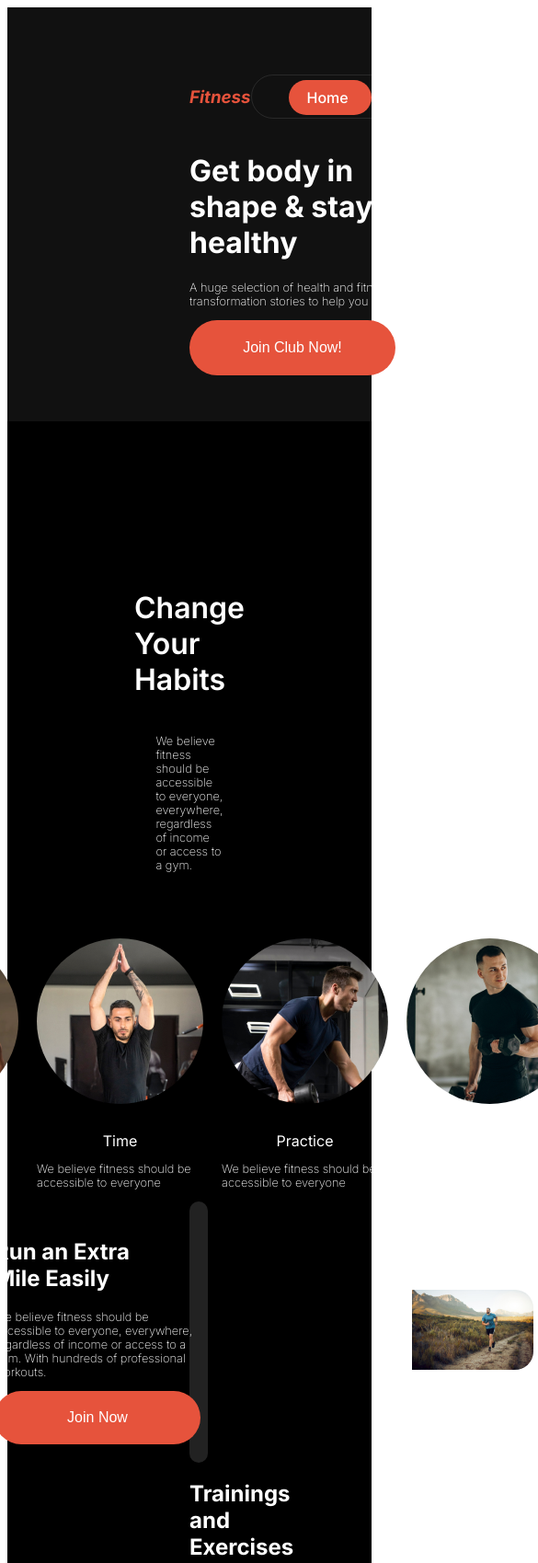
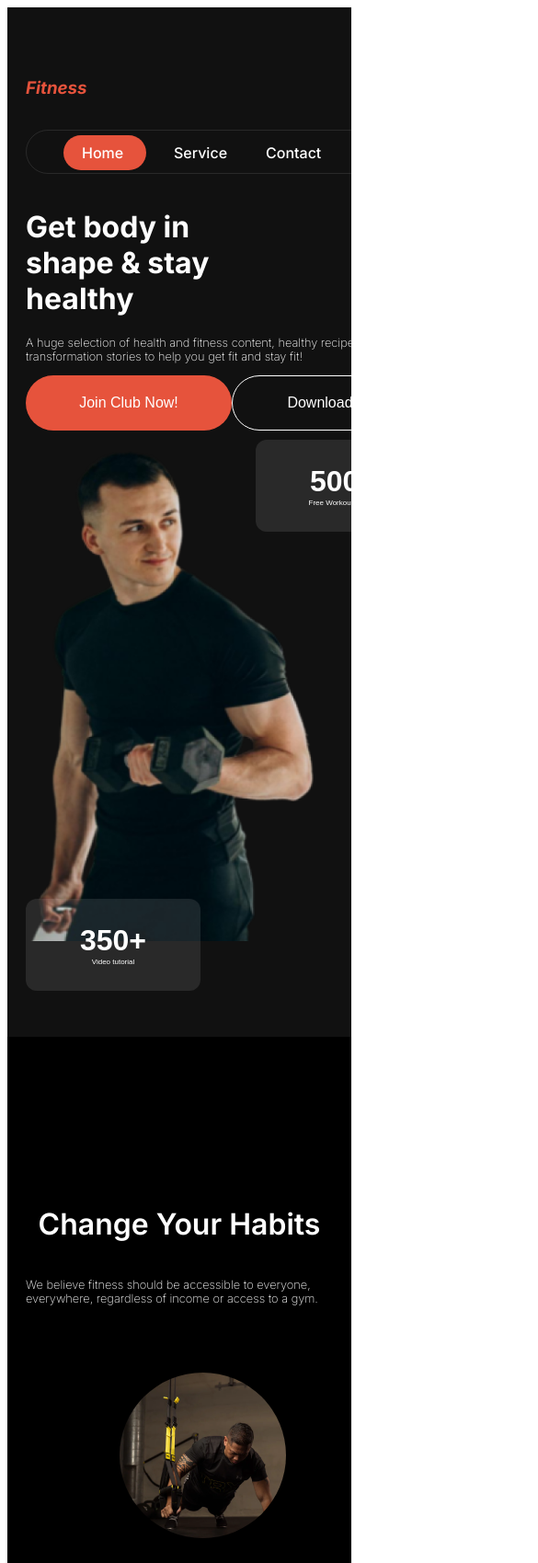
Before and after one commit to mdarman1997/second, a plain HTML site: page fitness.html in a window 390 px wide. Shown: the top 1699 px of the page at 92% size, 585 px wide, since content can reach past the window. Drawn offline with Linux system fonts and the light colour scheme.

Commit message:
added media query

```diff
--- a/styles/fitmess.css
+++ b/styles/fitmess.css
@@ -261,3 +261,68 @@ filter: grayscale(40%);
 .image-6{
 filter: sepia(50%);
 }
+
+/* media query */
+@media screen and (max-width:576px) {
+
+    .header-padding{
+        padding-left: 20px;
+       padding-right: 20px;
+       padding-top: 57px;
+       padding-bottom: 50px;
+
+    }
+
+    #info-1{
+        position: absolute;
+        width: 190px;
+        height: 100px;
+        border-radius: 12px;
+        padding: 20px 30px;
+        font-size: .5rem;
+        font-weight: 200;
+        margin-left: 250px;
+        margin-top:10px;
+    }
+    #info-2{
+        position: relative;
+        width: 190px;
+        height: 100px;
+        border-radius: 12px;
+        padding: 20px 30px;
+        font-size: .5rem;
+        font-weight: 200;
+        margin-left: 0px;
+        margin-top: -50px;
+
+    }
+
+    .navbar,.banner{
+        flex-direction: column;
+        justify-content: flex-start;
+        align-items: flex-start;
+    }
+    .card-section{
+        grid-template-columns: repeat(1,1fr);
+    }
+
+
+    .extra-mile{
+        background-color:  rgba(34, 34, 34, 1);
+        justify-content: center;
+        align-items: center;
+        padding: 10px;
+        border-radius: 10px;
+     flex-direction: column;
+    }
+    .extra-mile img{
+        width: 60%;
+        padding-left: 20px;
+        border-radius: 20px;
+    }
+    .training-image{
+        grid-template-columns: repeat(1, 1fr);
+
+    }
+
+}
```
